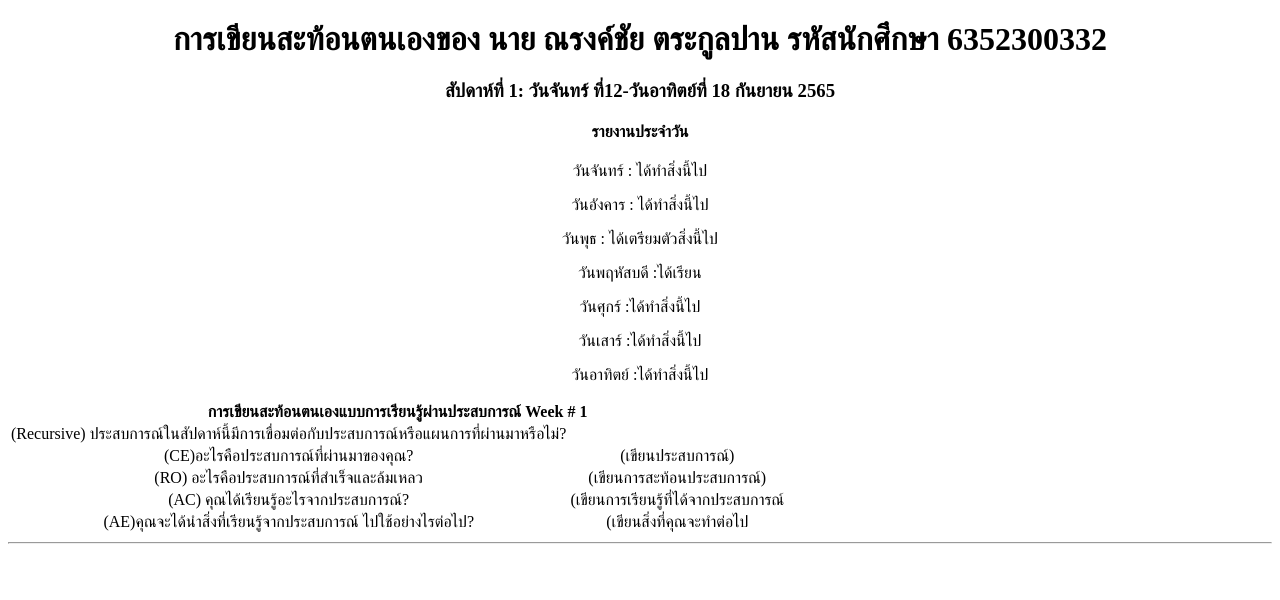
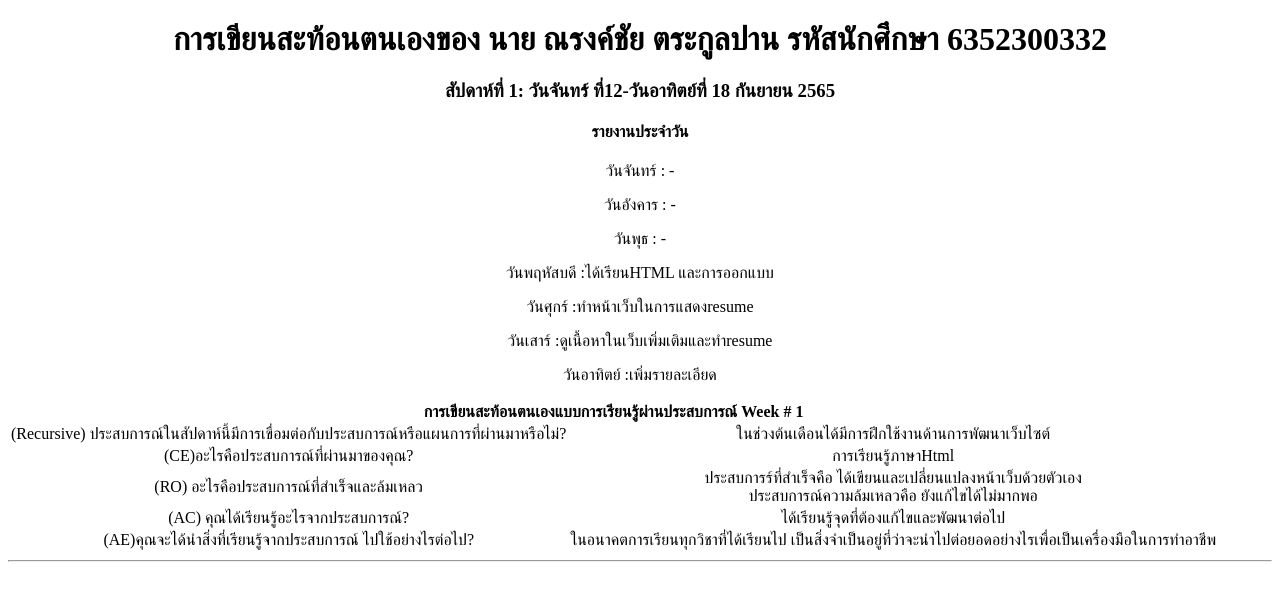
Before and after one commit to Narongchai2/Resume, a plain HTML site: page Report.html in a window 1280 px wide. Drawn offline with Linux system fonts and the light colour scheme.

Commit message:
commit resume

```diff
--- a/Report.html
+++ b/Report.html
@@ -11,41 +11,43 @@
         <div class="DailyReport" style="text-align:center">
             <h3>สัปดาห์ที่ 1: วันจันทร์ ที่12-วันอาทิตย์ที่ 18 กันยายน 2565</h3>
             <h4>รายงานประจำวัน</h4>
-            <p>วันจันทร์ : ได้ทำสิ่งนี้ไป</p>
-            <p>วันอังคาร : ได้ทำสิ่งนี้ไป</p>
-            <p>วันพุธ : ได้เตรียมตัวสิ่งนี้ไป</p>
-            <p>วันพฤหัสบดี :ได้เรียน</p>
-            <p>วันศุกร์ :ได้ทำสิ่งนี้ไป</p>
-            <p>วันเสาร์ :ได้ทำสิ่งนี้ไป</p>
-            <p>วันอาทิตย์ :ได้ทำสิ่งนี้ไป</p>
+            <p>วันจันทร์ : -</p>
+            <p>วันอังคาร : -</p>
+            <p>วันพุธ : -</p>
+            <p>วันพฤหัสบดี :ได้เรียนHTML และการออกแบบ</p>
+            <p>วันศุกร์ :ทำหน้าเว็บในการแสดงresume</p>
+            <p>วันเสาร์ :ดูเนื้อหาในเว็บเพิ่มเติมและทำresume</p>
+            <p>วันอาทิตย์ :เพิ่มรายละเอียด</p>
         </div>
         <div class="WeeklyReport" style=" text-align:center">
         <table>
             <thead>
                 <tr>
-                    <th colspan="2">การเขียนสะท้อนตนเองแบบการเรียนรู้ผ่านประสบการณ์ Week # 1</th>
+                    <th colspan="3" >การเขียนสะท้อนตนเองแบบการเรียนรู้ผ่านประสบการณ์ Week # 1</th>
                 </tr>
             </thead>
             <tbody>
                 <tr>
                     <td>(Recursive) ประสบการณ์ในสัปดาห์นี้มีการเขื่อมต่อกับประสบการณ์หรือแผนการที่ผ่านมาหรือไม่?</td>
+                    <td>ในช่วงต้นเดือนได้มีการฝึกใช้งานด้านการพัฒนาเว็บไซต์</td>
                 </tr>
                 <tr>
                     <td>(CE)อะไรคือประสบการณ์ที่ผ่านมาของคุณ?</td>
-                    <td>(เขียนประสบการณ์)</td>
+                    <td>การเรียนรู้ภาษาHtml</td>
                 </tr>
                 <tr>
                     <td>(RO) อะไรคือประสบการณ์ที่สำเร็จและล้มเหลว</td>
-                    <td>(เขียนการสะท้อนประสบการณ์)</td>
+                    <td>ประสบการร์ที่สำเร็จคือ ได้เขียนและเปลี่ยนแปลงหน้าเว็บด้วยตัวเอง<br>ประสบการณ์ความล้มเหลวคือ ยังแก้ไขได้ไม่มากพอ</td>
                 </tr>
                 <tr>
                     <td>(AC) คุณได้เรียนรู้อะไรจากประสบการณ์?</td>
-                    <td>(เขียนการเรียนรู้ที่ได้จากประสบการณ์</td>
+                    <td>ได้เรียนรู้จุดที่ต้องแก้ไขและพัฒนาต่อไป</td>
                 </tr>
                 <tr>
                     <td>(AE)คุณจะได้นำสิ่งที่เรียนรู้จากประสบการณ์ ไปใช้อย่างไรต่อไป?</td>
-                    <td>(เขียนสิ่งที่คุณจะทำต่อไป</td>
+                    <td>ในอนาคตการเรียนทุกวิชาที่ได้เรียนไป เป็นสิ่งจำเป็นอยู่ที่ว่าจะนำไปต่อยอดอย่างไรเพื่อเป็นเครื่องมือในการทำอาชีพ</td>
                 </tr>
+
             </tbody>
 
         </table>
```
Also changed, not shown: index.html (line endings or trailing spaces).
